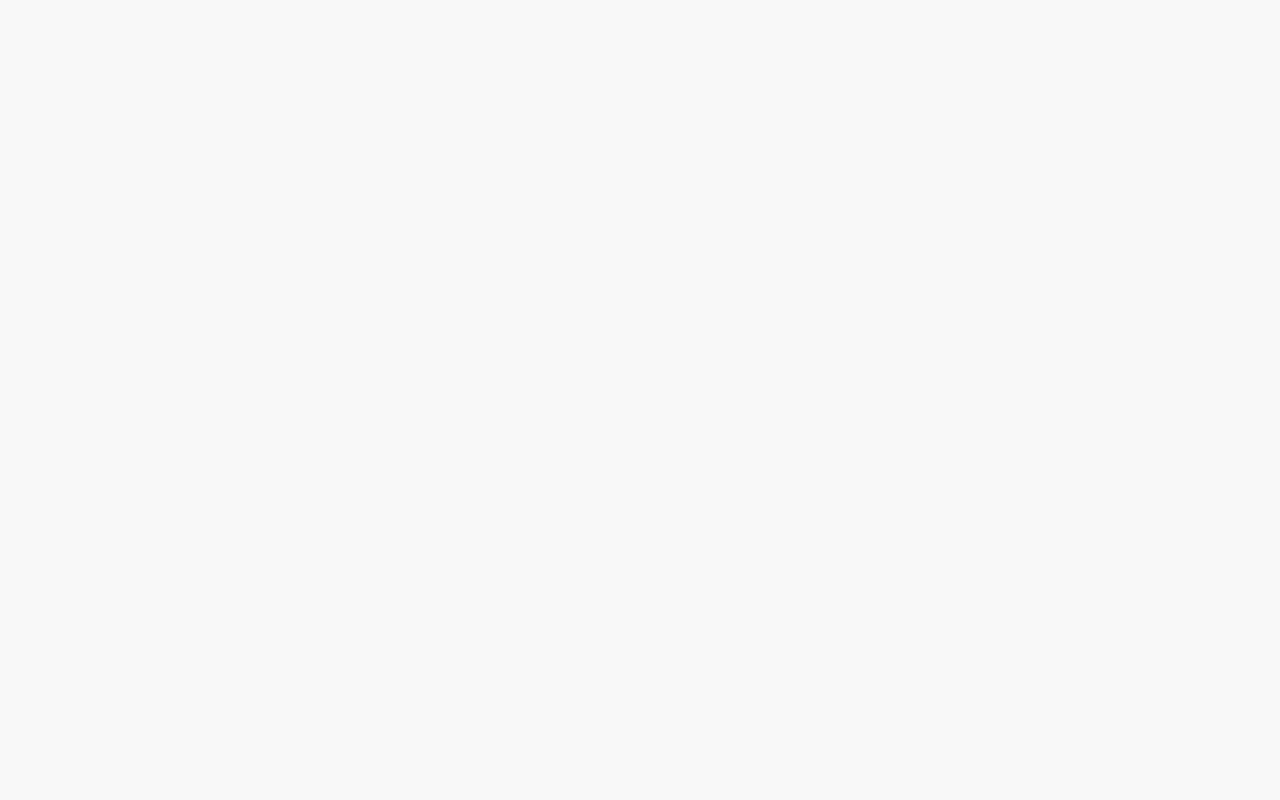
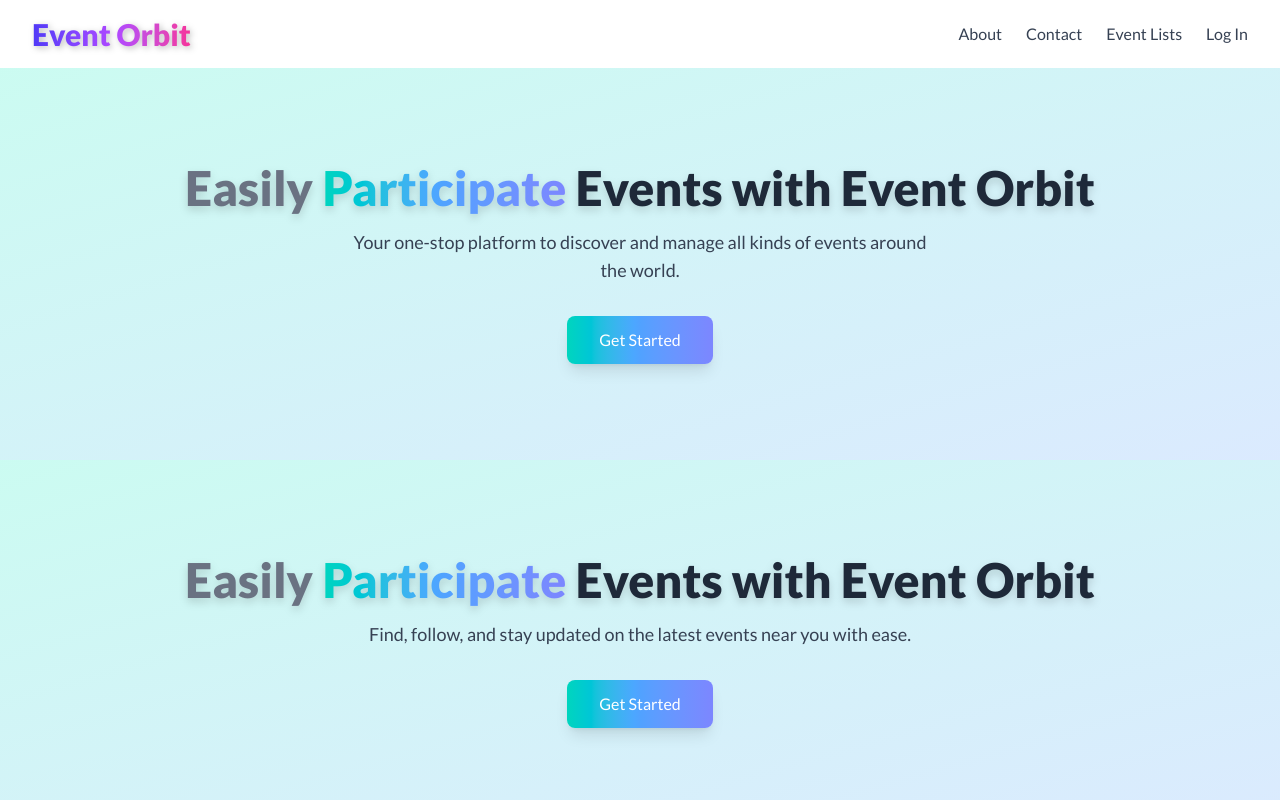
Before and after one commit to Anuptigga/EventOrbit, a React (Vite) app in the folder frontend/: page /Home in a window 1280 px wide. Before the commit this address had no page. Shown: the top 800 px of the page. Built offline with nearby package versions, Linux system fonts and the light colour scheme.

Commit message:
homepage

```diff
--- a/frontend/src/App.jsx
+++ b/frontend/src/App.jsx
@@ -2,15 +2,21 @@ import { BrowserRouter as Router, Route, Routes } from 'react-router-dom';
 import EventForm from './components/EventForm';
 import EventList from './components/EventList';
 import SignIn from './components/SignIn'
+import HomePage from './components/HomePage';
+
+
+
 function App() {
   return (
     <Router>
       <Routes>
-        <Route path="/" element={<SignIn />}></Route>
+        <Route path="/" element={<SignIn />} />
+        <Route path="/Home" element={<HomePage />} />
         <Route path="/EventForm" element={<EventForm />} />
         <Route path="/EventList" element={<EventList />} />
       </Routes>
     </Router>
+
   );
 }
 
--- /dev/null
+++ b/frontend/src/components/HomePage.jsx
@@ -0,0 +1,68 @@
+import { Link } from 'react-router-dom'
+import { useEffect, useState } from 'react'
+
+export default function HomePage() {
+  const phrases = ['Explore', 'Track', 'Participate']
+  const [index, setIndex] = useState(0)
+
+  useEffect(() => {
+    const interval = setInterval(() => {
+      setIndex((prev) => (prev + 1) % phrases.length)
+    }, 2000)
+
+    return () => {
+      clearInterval(interval)
+    }
+  }, [])
+
+  return (
+    <div className="overflow-x-hidden overflow-y-hidden">
+      {/* Navbar */}
+      <nav className="flex items-center justify-between px-8 py-4 bg-white shadow-md">
+        <div className="text-3xl font-extrabold text-transparent bg-clip-text bg-gradient-to-r from-indigo-600 via-purple-500 to-pink-500 drop-shadow-[2px_2px_3px_rgba(0,0,0,0.25)] transform hover:scale-105 transition-transform duration-300">
+          Event Orbit
+        </div>
+
+        <div className="flex space-x-6 font-medium">
+          <Link to="/about" className="text-gray-700 hover:text-indigo-600 transition-colors duration-200">About</Link>
+          <Link to="/contact" className="text-gray-700 hover:text-purple-600 transition-colors duration-200">Contact</Link>
+          <Link to="/eventlist" className="text-gray-700 hover:text-pink-500 transition-colors duration-200">Event Lists</Link>
+          <Link to="/login" className="text-gray-700 hover:text-indigo-600 transition-colors duration-200">Log In</Link>
+        </div>
+      </nav>
+
+      {/* Hero Sections */}
+      {[1, 2, 3].map((_, idx) => (
+        <section key={idx} className="bg-gradient-to-br from-teal-100 to-blue-100 text-center py-24 px-6 text-gray-800">
+          <h1 className="text-4xl md:text-5xl font-extrabold mb-4 drop-shadow-lg">
+            <span className="text-gray-500">Easily</span>{' '}
+            <span className="text-transparent bg-clip-text bg-gradient-to-r from-teal-400 via-blue-400 to-indigo-400 transition-opacity duration-700">
+              {phrases[index]}
+            </span>{' '}
+            Events with Event Orbit
+          </h1>
+          <p className="text-lg text-gray-700 mb-8 max-w-xl mx-auto">
+            {idx === 0 && 'Your one-stop platform to discover and manage all kinds of events around the world.'}
+            {idx === 1 && 'Find, follow, and stay updated on the latest events near you with ease.'}
+            {idx === 2 && 'Simplify event participation and never miss an opportunity again.'}
+          </p>
+          <Link
+            to="/eventlist"
+            className="inline-block bg-gradient-to-r from-teal-400 via-blue-400 to-indigo-400 text-white px-8 py-3 rounded-lg shadow-lg hover:brightness-110 transition-transform transform hover:scale-105"
+          >
+            Get Started
+          </Link>
+        </section>
+      ))}
+
+      {/* Footer */}
+      <footer className="bg-gray-900 py-6 text-center text-gray-400 text-sm">
+        &copy; {new Date().getFullYear()}{' '}
+        <span className="text-transparent bg-clip-text bg-gradient-to-r from-indigo-600 via-purple-500 to-pink-500 font-semibold">
+          Event Orbit
+        </span>{' '}
+        • All rights reserved.
+      </footer>
+    </div>
+  )
+}
```
Also changed, not shown: frontend/src/styles/tailwind.css (line endings or trailing spaces).
